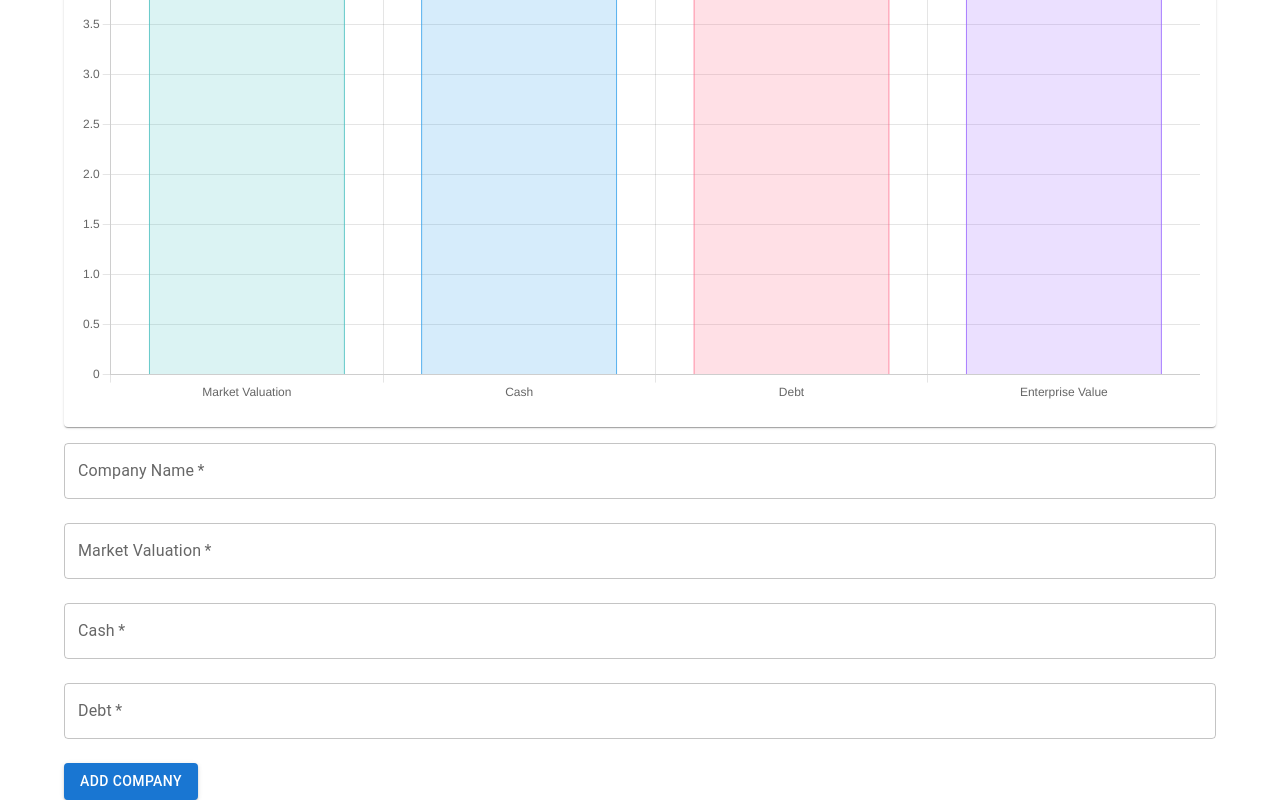
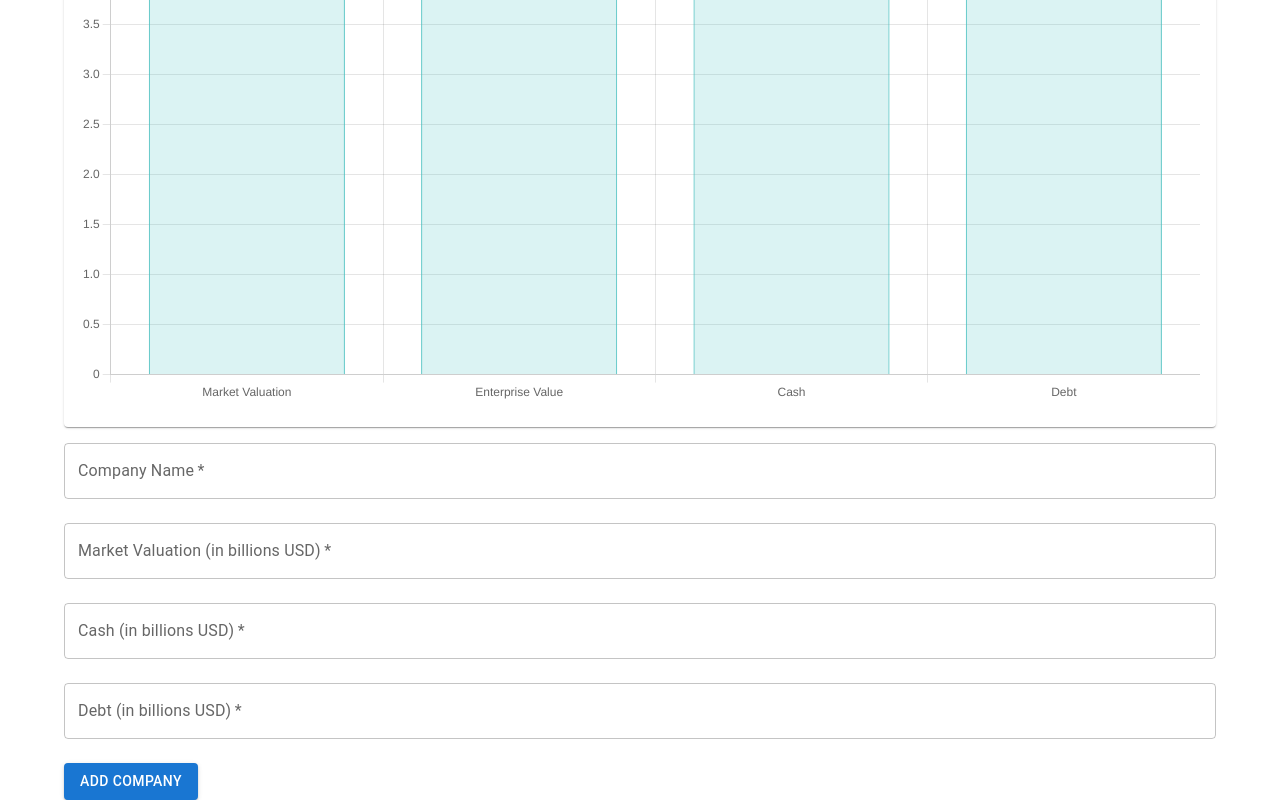
Before and after one commit to BBaccs/react-store-problem, a React (Create React App) app: page / in a window 1280 px wide. Both pictures are taken after typing "Sample", "5", "5", "5" into the empty fields and a click on the button "ADD COMPANY". Shown: the part 293-1093 px from the top of the page. Built offline with nearby package versions, Linux system fonts and the light colour scheme.

Commit message:
fix color bug issue

```diff
--- a/src/components/CompanyForm.js
+++ b/src/components/CompanyForm.js
@@ -68,7 +68,7 @@ function CompanyForm() {
           margin="normal"
         />
         <TextField
-          label="Market Valuation"
+          label="Market Valuation (in billions USD)"
           name="marketValuation"
           value={formValues.marketValuation}
           onChange={handleInputChange}
@@ -78,7 +78,7 @@ function CompanyForm() {
           margin="normal"
         />
         <TextField
-          label="Cash"
+          label="Cash (in billions USD)"
           name="cash"
           value={formValues.cash}
           onChange={handleInputChange}
@@ -88,7 +88,7 @@ function CompanyForm() {
           margin="normal"
         />
         <TextField
-          label="Debt"
+          label="Debt (in billions USD)"
           name="debt"
           value={formValues.debt}
           onChange={handleInputChange}
@@ -107,9 +107,9 @@ function CompanyForm() {
             <Box sx={{ display: 'flex', justifyContent: 'space-between', alignItems: 'center' }}>
               <Box>
                 <Typography variant="h6">{company.companyName}</Typography>
-                <Typography variant="body2">Market Valuation: {company.marketValuation} billion</Typography>
-                <Typography variant="body2">Cash: {company.cash} billion</Typography>
-                <Typography variant="body2">Debt: {company.debt} billion</Typography>
+                <Typography variant="body2">Market Valuation: {company.marketValuation} billion USD</Typography>
+                <Typography variant="body2">Cash: {company.cash} billion USD</Typography>
+                <Typography variant="body2">Debt: {company.debt} billion USD</Typography>
               </Box>
               <IconButton onClick={() => handleEdit(index)} color="primary">
                 <EditIcon />
--- a/src/components/CompanyGraph.js
+++ b/src/components/CompanyGraph.js
@@ -5,25 +5,56 @@ import { Chart as ChartJS, BarElement, CategoryScale, LinearScale, Title, Toolti
 
 ChartJS.register(BarElement, CategoryScale, LinearScale, Title, Tooltip, Legend);
 
+const colorSchemes = [
+  {
+    background: 'rgba(75, 192, 192, 0.2)',
+    border: 'rgba(75, 192, 192, 1)',
+  },
+  {
+    background: 'rgba(54, 162, 235, 0.2)',
+    border: 'rgba(54, 162, 235, 1)',
+  },
+  {
+    background: 'rgba(255, 99, 132, 0.2)',
+    border: 'rgba(255, 99, 132, 1)',
+  },
+  {
+    background: 'rgba(153, 102, 255, 0.2)',
+    border: 'rgba(153, 102, 255, 1)',
+  },
+  {
+    background: 'rgba(255, 206, 86, 0.2)',
+    border: 'rgba(255, 206, 86, 1)',
+  },
+  {
+    background: 'rgba(75, 192, 192, 0.2)',
+    border: 'rgba(75, 192, 192, 1)',
+  },
+  // Add more color schemes if needed
+];
+
 function CompanyGraph({ data }) {
   const chartData = {
-    labels: ['Market Valuation', 'Cash', 'Debt', 'Enterprise Value'],
+    labels: ['Market Valuation', 'Enterprise Value', 'Cash', 'Debt'],
     datasets: data.map(({ companyName, marketValuation, cash, debt }, index) => {
       const enterpriseValue = marketValuation + debt - cash;
-
-      const colors = [
-        ['rgba(75, 192, 192, 0.2)', 'rgba(54, 162, 235, 0.2)', 'rgba(255, 99, 132, 0.2)', 'rgba(153, 102, 255, 0.2)'],
-        ['rgba(255, 206, 86, 0.2)', 'rgba(75, 192, 192, 0.2)', 'rgba(153, 102, 255, 0.2)', 'rgba(255, 159, 64, 0.2)'],
-        ['rgba(255, 99, 132, 0.2)', 'rgba(54, 162, 235, 0.2)', 'rgba(75, 192, 192, 0.2)', 'rgba(153, 102, 255, 0.2)'],
-      ];
-
-      const borderColor = colors[index % colors.length].map(color => color.replace('0.2', '1'));
+      const colorScheme = colorSchemes[index % colorSchemes.length];
 
       return {
         label: `${companyName}'s Financials`,
-        data: [marketValuation, cash, debt, enterpriseValue],
-        backgroundColor: colors[index % colors.length],
-        borderColor: borderColor,
+        data: [marketValuation, enterpriseValue, cash, debt],
+        backgroundColor: [
+          colorScheme.background,
+          colorScheme.background,
+          colorScheme.background,
+          colorScheme.background,
+        ],
+        borderColor: [
+          colorScheme.border,
+          colorScheme.border,
+          colorScheme.border,
+          colorScheme.border,
+        ],
         borderWidth: 1,
       };
     }),
```
